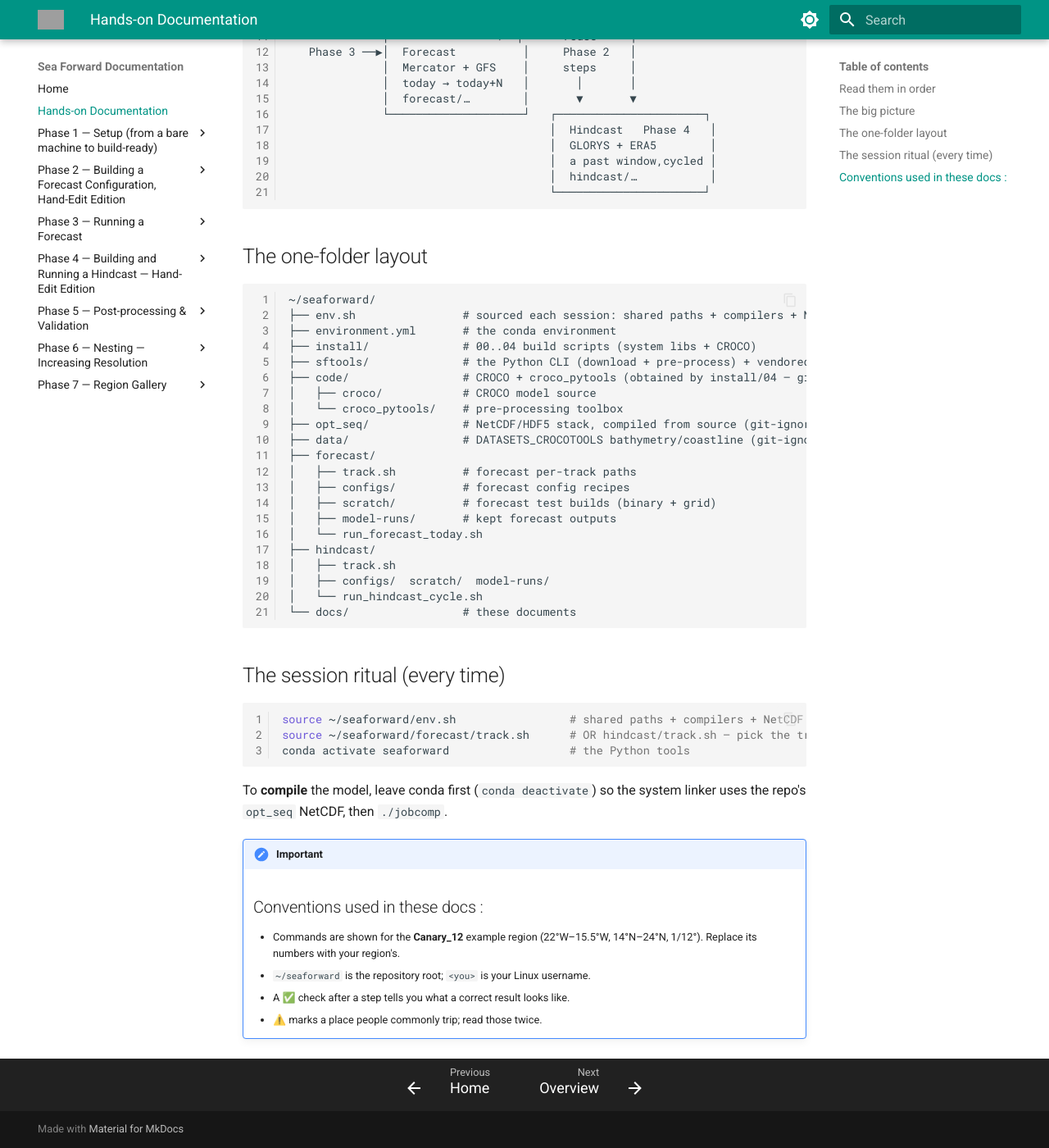
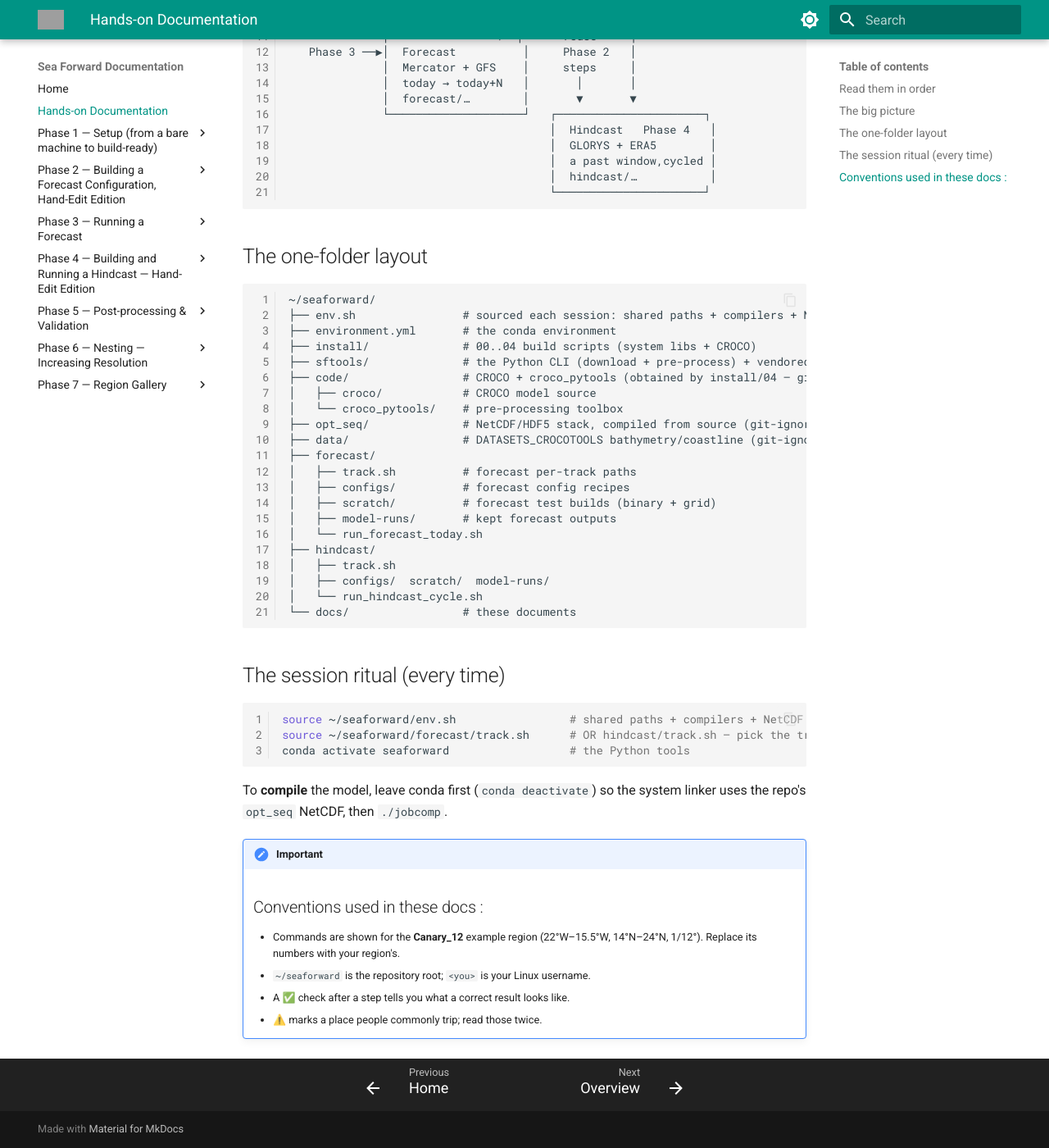
Before and after one commit to Njiecheu/sea-forward, an MkDocs documentation site: the page built from docs/handsOn.md, in a window 1280 px wide and 1400 px high, scrolled down 999 px. Shown: the whole window at 82% size. Built offline with MkDocs 1.6.1 and Material for MkDocs 9.7.7, drawn with Linux system fonts in a browser that asks for light colours; grey boxes are pictures that could not be loaded.

```diff
--- a/docs/css/syntax_custom.css
+++ b/docs/css/syntax_custom.css
@@ -2,7 +2,7 @@
 .md-footer__inner {
     display: flex;
     justify-content: center !important;
-    gap: 1rem; /* Espace entre les deux boutons */
+    gap: 6rem; /* Espace entre les deux boutons */
 }
 
 .md-footer__link {
```
